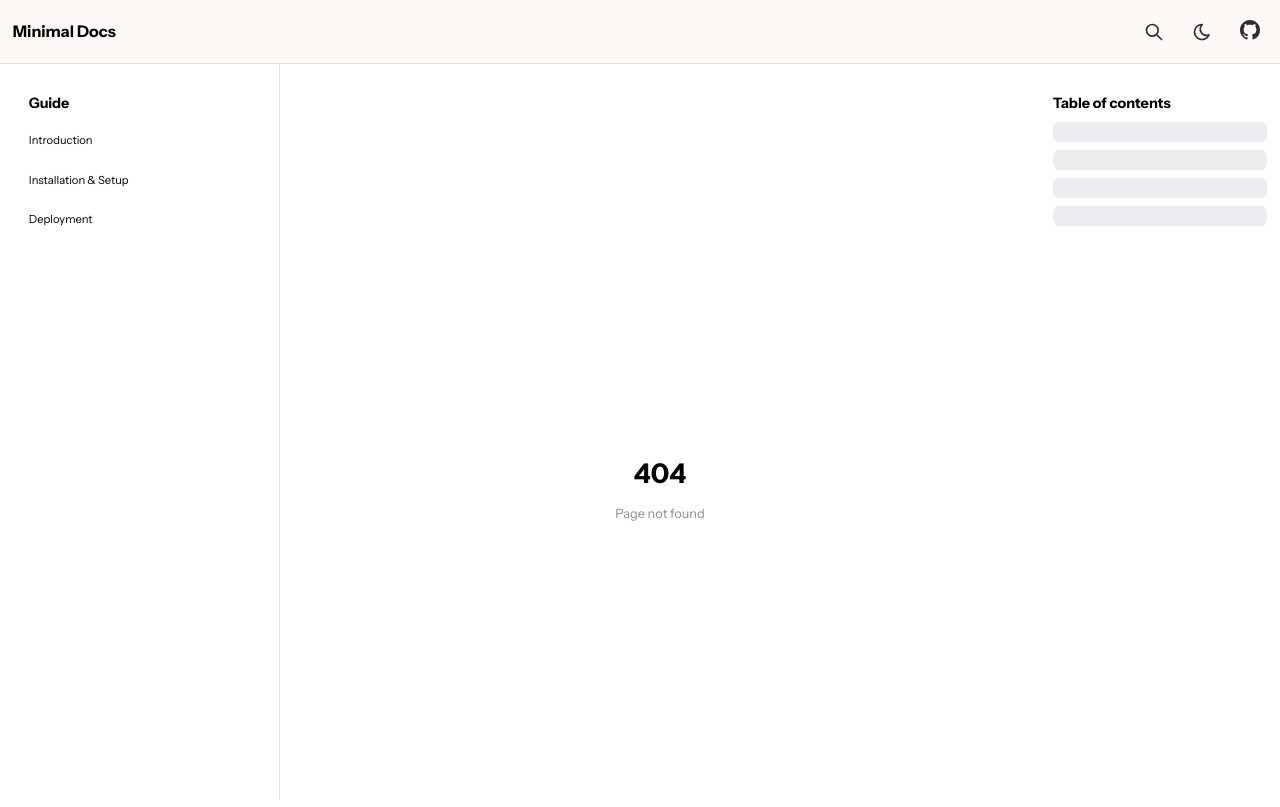
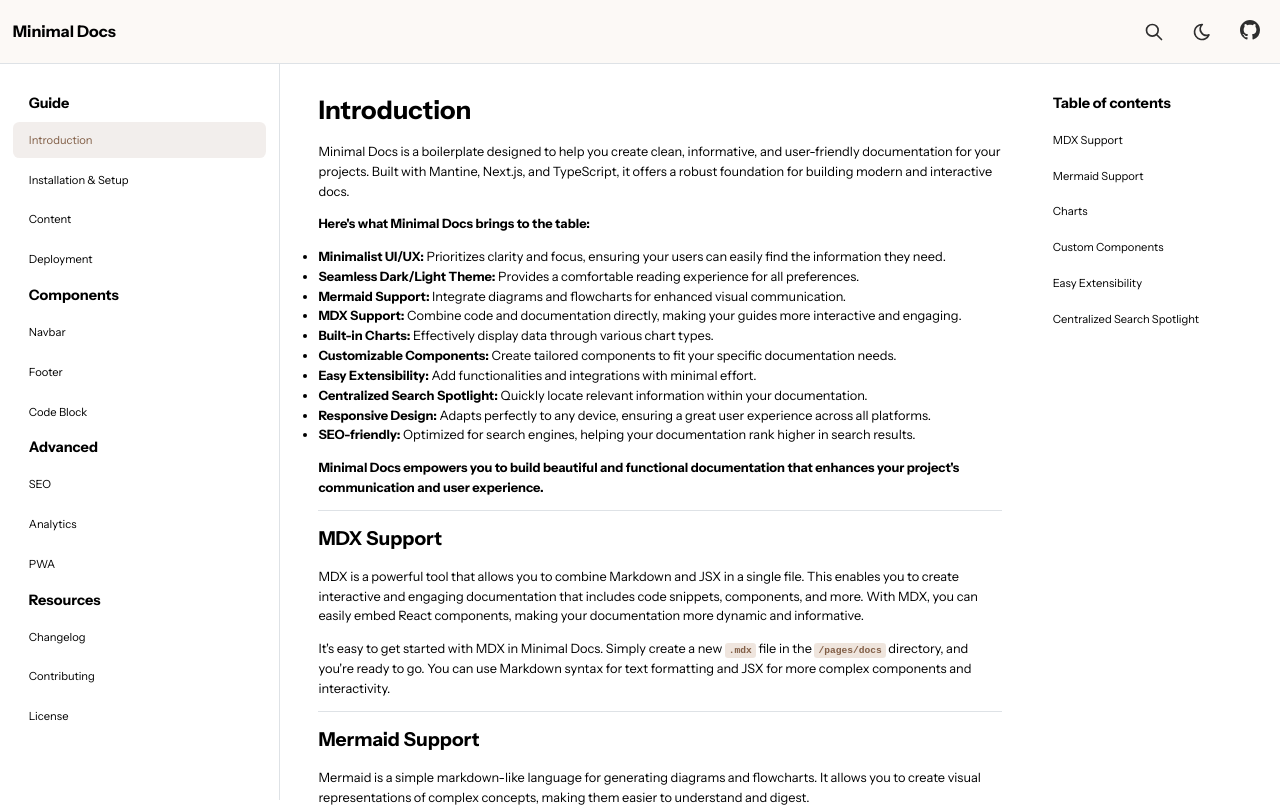
Before and after one commit to mohitxskull/Minimal-Docs, a Next.js app: page /docs/guide/introduction in a window 1280 px wide. Before the commit this address had no page. Shown: the top 807 px of the page. Built offline with nearby package versions, Linux system fonts and the light colour scheme; a small style sheet from the web is missing.

Commit message:
Checking cache

```diff
--- a/src/config.ts
+++ b/src/config.ts
@@ -7,18 +7,83 @@
       Pages: [
         {
           Label: 'Introduction',
-          Href: '/docs/introduction',
+          Href: '/docs/guide/introduction',
           Description: 'Get started with Minimal Docs',
         },
         {
           Label: 'Installation & Setup',
-          Href: '/docs/installation',
+          Href: '/docs/guide/installation',
           Description: 'Install & setup Minimal Docs',
         },
         {
+          Label: 'Content',
+          Href: '/docs/guide/content',
+          Description: 'Add content to your documentation',
+        },
+        {
           Label: 'Deployment',
-          Href: '/docs/deployment',
+          Href: '/docs/guide/deployment',
           Description: 'Deploy Minimal Docs to Anywhere 🚀',
+        },
+      ],
+    },
+    {
+      Name: 'Components',
+      Pages: [
+        {
+          Label: 'Navbar',
+          Href: '/docs/components/navbar',
+          Description: 'Customize the Navbar of Minimal Docs',
+        },
+        {
+          Label: 'Footer',
+          Href: '/docs/components/footer',
+          Description: 'Customize the Footer of Minimal Docs',
+        },
+        {
+          Label: 'Code Block',
+          Href: '/docs/components/code-block',
+          Description: 'Customize the Code Block of Minimal Docs',
+        },
+      ],
+    },
+    {
+      Name: 'Advanced',
+      Pages: [
+        {
+          Label: 'SEO',
+          Href: '/docs/advanced/seo',
+          Description: 'Optimize Minimal Docs for Search Engines',
+        },
+        {
+          Label: 'Analytics',
+          Href: '/docs/advanced/analytics',
+          Description: 'Track user behavior with Analytics',
+        },
+        {
+          Label: 'PWA',
+          Href: '/docs/advanced/pwa',
+          Description: 'Make Minimal Docs a Progressive Web App',
+        },
+      ],
+    },
+    {
+      Name: 'Resources',
+      Pages: [
+        {
+          Label: 'Changelog',
+          Href: '/docs/resources/changelog',
+          Description: 'Stay up-to-date with the latest changes',
+        },
+        {
+          Label: 'Contributing',
+          Href: '/docs/resources/contributing',
+          Description: 'Contribute to Minimal Docs',
+        },
+        {
+          Label: 'License',
+          Href: '/docs/resources/license',
+          Description: 'Legal stuff about Minimal Docs',
         },
       ],
     },
@@ -32,7 +97,7 @@
       "Minimal Docs empowers you to build beautiful and functional documentation that enhances your project's communication and user experience.",
 
     Github: 'https://github.com/XScale-Agency/Minimal-Docs',
-    Url: 'https://minimal-docs.xscale.agency',
+    Url: 'https://minimal.xscale.agency/',
     Twitter: 'mohitxskull',
   },
 };
--- a/src/pages/docs/introduction.mdx
+++ b/src/pages/docs/guide/introduction.mdx
@@ -53,7 +53,7 @@
 beautiful and interactive charts. You can easily customize the appearance and behavior of
 the charts to fit your specific needs.
 
-For more information on how to use charts in Minimal Docs, check out the [Charts documentation](/docs/charts).
+For more information on how to use charts in Minimal Docs, check out the [Charts documentation](/docs/components/charts).
 
 ---
 
@@ -80,7 +80,7 @@
 documentation will remain clean and functional.
 
 For more information on how to create custom components in Minimal Docs, check out the
-[Custom Components documentation](/docs/custom-components).
+[Custom Components documentation](/docs/components/custom).
 
 ---
 
```
Also changed, not shown: src/pages/docs/guide/deployment.mdx (renamed from src/pages/docs/deployment.mdx), src/pages/docs/guide/installation.mdx (renamed from src/pages/docs/installation.mdx).
